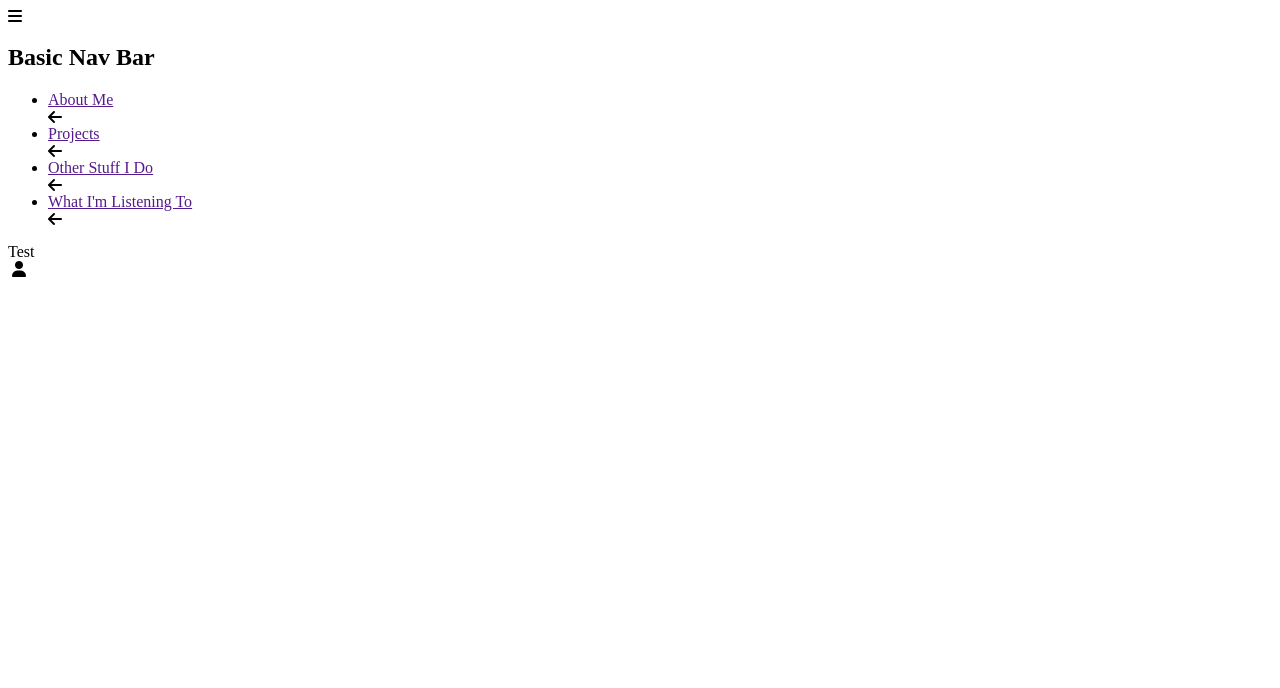
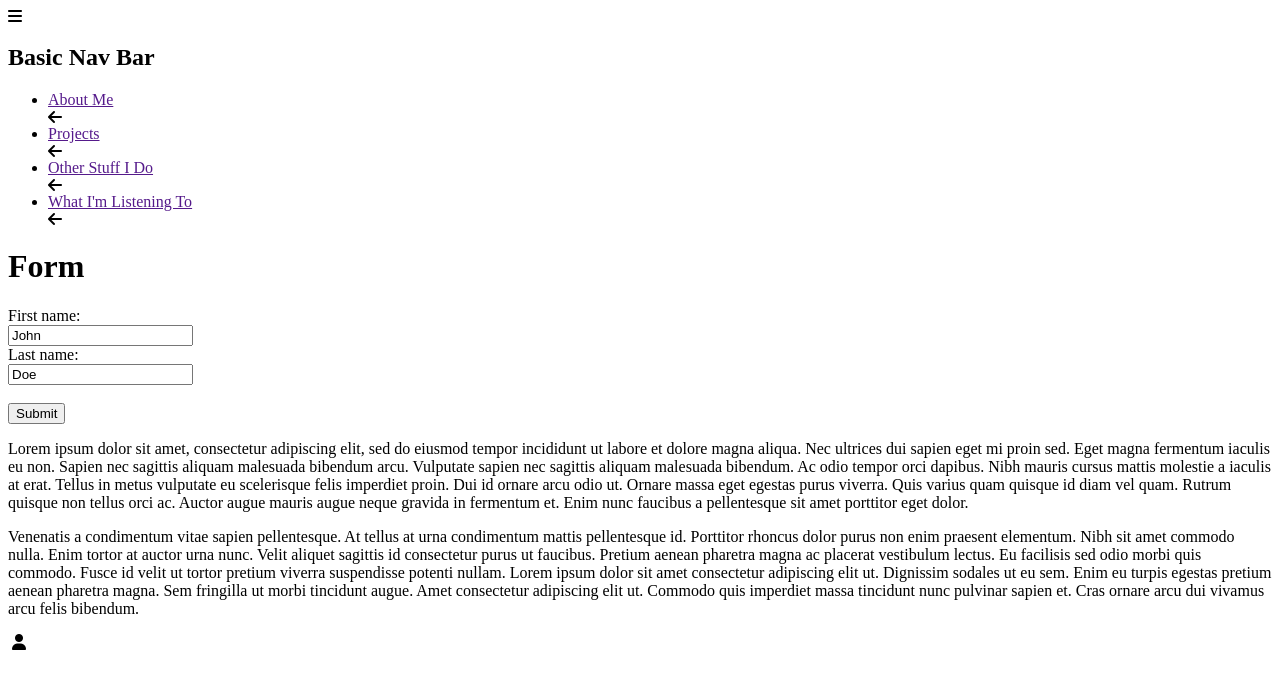
Before and after one commit to robwils/VanillaJS_Menu, a website: page index.html in a window 1280 px wide. Drawn offline with Linux system fonts and the light colour scheme; some icons are missing.

Commit message:
2 files modified

```diff
--- a/index.html
+++ b/index.html
@@ -41,8 +41,47 @@
   </ul>
 </div>
 <div class="container">
-  <div id="box1"></div>
-  <div id="box2">Test</div>
+  <div id="box1">
+    <div class="formContainer">
+      <h1>Form</h1>
+      <form action="/action_page.php">
+        <label for="fname">First name:</label><br />
+        <input type="text" id="fname" name="fname" value="John" /><br />
+        <label for="lname">Last name:</label><br />
+        <input type="text" id="lname" name="lname" value="Doe" /><br /><br />
+        <input type="submit" value="Submit" />
+      </form>
+    </div>
+  </div>
+  <div id="box2">
+    <p class="contentPara">
+      Lorem ipsum dolor sit amet, consectetur adipiscing elit, sed do eiusmod
+      tempor incididunt ut labore et dolore magna aliqua. Nec ultrices dui
+      sapien eget mi proin sed. Eget magna fermentum iaculis eu non. Sapien nec
+      sagittis aliquam malesuada bibendum arcu. Vulputate sapien nec sagittis
+      aliquam malesuada bibendum. Ac odio tempor orci dapibus. Nibh mauris
+      cursus mattis molestie a iaculis at erat. Tellus in metus vulputate eu
+      scelerisque felis imperdiet proin. Dui id ornare arcu odio ut. Ornare
+      massa eget egestas purus viverra. Quis varius quam quisque id diam vel
+      quam. Rutrum quisque non tellus orci ac. Auctor augue mauris augue neque
+      gravida in fermentum et. Enim nunc faucibus a pellentesque sit amet
+      porttitor eget dolor.
+    </p>
+    <p class="contentPara">
+      Venenatis a condimentum vitae sapien pellentesque. At tellus at urna
+      condimentum mattis pellentesque id. Porttitor rhoncus dolor purus non enim
+      praesent elementum. Nibh sit amet commodo nulla. Enim tortor at auctor
+      urna nunc. Velit aliquet sagittis id consectetur purus ut faucibus.
+      Pretium aenean pharetra magna ac placerat vestibulum lectus. Eu facilisis
+      sed odio morbi quis commodo. Fusce id velit ut tortor pretium viverra
+      suspendisse potenti nullam. Lorem ipsum dolor sit amet consectetur
+      adipiscing elit ut. Dignissim sodales ut eu sem. Enim eu turpis egestas
+      pretium aenean pharetra magna. Sem fringilla ut morbi tincidunt augue.
+      Amet consectetur adipiscing elit ut. Commodo quis imperdiet massa
+      tincidunt nunc pulvinar sapien et. Cras ornare arcu dui vivamus arcu felis
+      bibendum.
+    </p>
+  </div>
   <div id="box3">
     <i class="fa-solid fa-boombox"></i>
     <i class="fa-solid fa-user"></i>
--- a/style.css
+++ b/style.css
@@ -123,13 +123,20 @@ ul {
 }
 
 #box2 {
-  height: 30px;
   background-color: beige;
   color: black;
 }
 
 #box3 {
-  height: 30px;
   background-color: slategray;
   color: black;
 }
+
+.contentPara {
+  padding: 20px 90px;
+  margin: 0;
+}
+
+.formContainer {
+  padding: 20px;
+}
```
